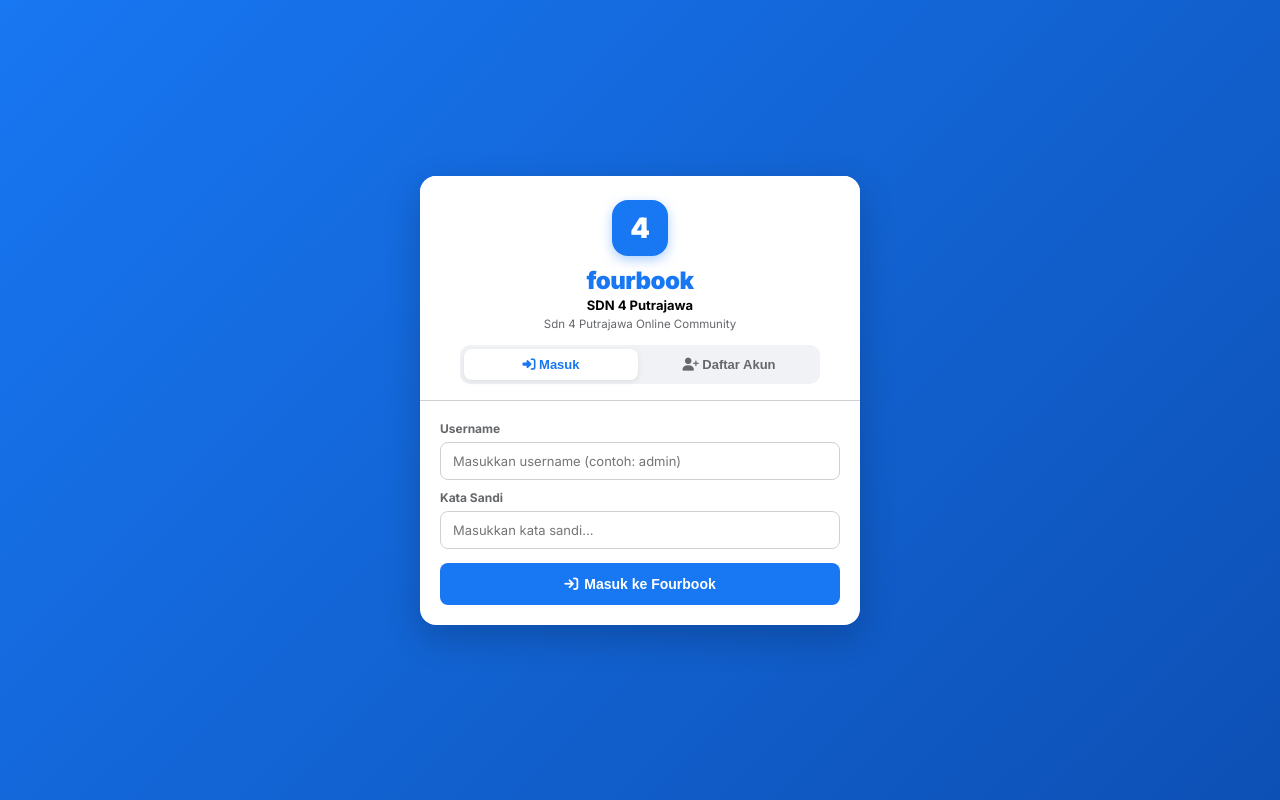
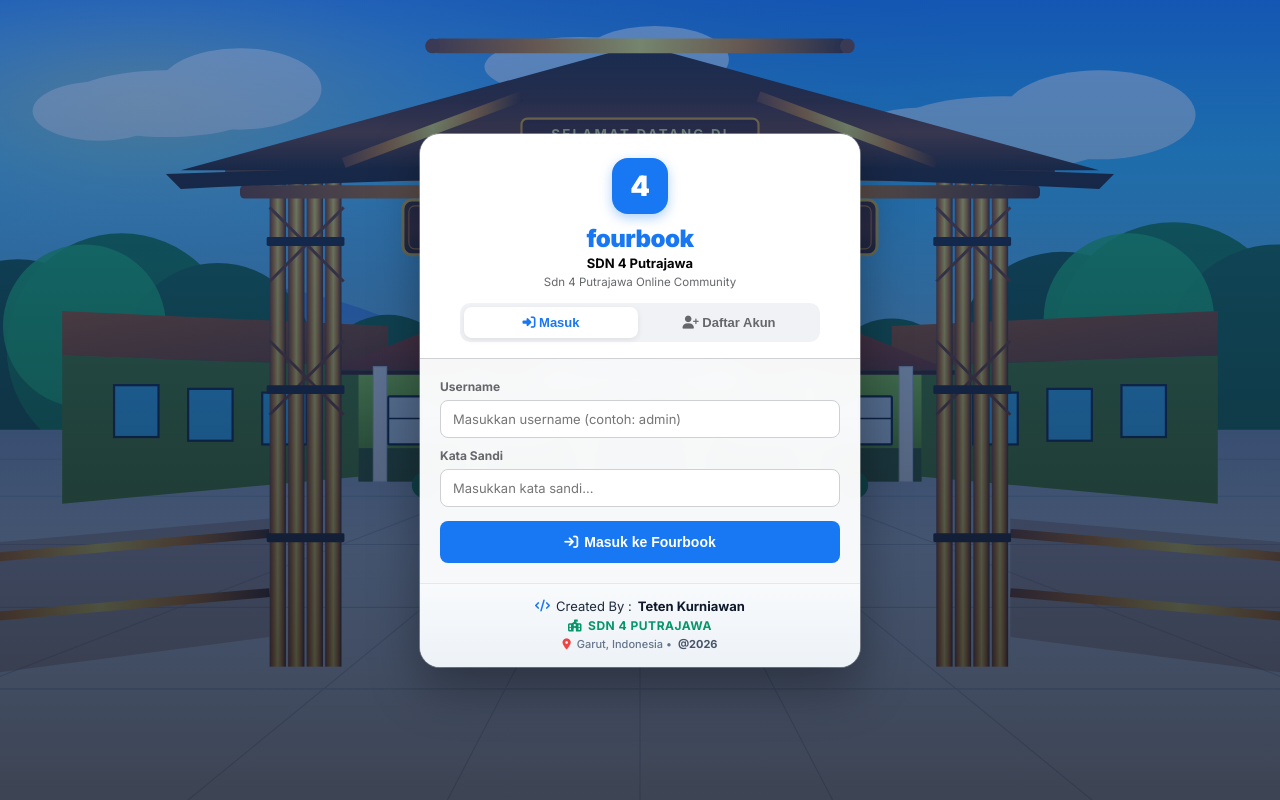
Before and after one commit to esdecikuya-4/Fourbook, a PHP site: page / in a window 1280 px wide. Run offline with PHP 8.4, Linux system fonts and the light colour scheme.

Commit message:
feat(auth): redesign login page with custom branding
Improve the authentication interface by adding a background illustration of the school, implementing a blurred card design, and including a developer/school attribution footer.

```diff
--- a/fourbook-web/css/style.css
+++ b/fourbook-web/css/style.css
@@ -855,19 +855,108 @@ body {
   display: flex;
   justify-content: center;
   align-items: center;
-  padding: 16px;
-  background: linear-gradient(135deg, #1877F2 0%, #0D50B5 100%);
+  padding: 24px 16px;
+  background-color: #0D50B5;
+  background-image:
+    linear-gradient(180deg, rgba(13, 80, 181, 0.45) 0%, rgba(15, 23, 42, 0.75) 100%),
+    url('../images/sdn4_building_bg.svg');
+  background-size: cover;
+  background-position: center bottom;
+  background-repeat: no-repeat;
+  background-attachment: fixed;
+  position: relative;
 }
 
 .fb-auth-card {
   width: 100%;
   max-width: 440px;
-  background: #ffffff;
-  border-radius: 16px;
-  box-shadow: 0 12px 36px rgba(0, 0, 0, 0.2);
+  background: rgba(255, 255, 255, 0.96);
+  backdrop-filter: blur(12px);
+  -webkit-backdrop-filter: blur(12px);
+  border-radius: 20px;
+  box-shadow: 0 20px 50px rgba(0, 0, 0, 0.35), 0 0 0 1px rgba(255, 255, 255, 0.4);
   overflow: hidden;
   display: flex;
   flex-direction: column;
+  position: relative;
+  z-index: 10;
+  animation: authCardFadeIn 0.4s ease-out;
+}
+
+@keyframes authCardFadeIn {
+  from {
+    opacity: 0;
+    transform: translateY(16px) scale(0.98);
+  }
+  to {
+    opacity: 1;
+    transform: translateY(0) scale(1);
+  }
+}
+
+.auth-card-footer {
+  margin-top: auto;
+  padding: 14px 20px 16px;
+  background: linear-gradient(180deg, #F8FAFC 0%, #EDF2F7 100%);
+  border-top: 1px solid #E2E8F0;
+  text-align: center;
+  display: flex;
+  flex-direction: column;
+  gap: 4px;
+}
+
+.auth-footer-creator {
+  font-size: 13px;
+  color: #1E293B;
+  display: flex;
+  align-items: center;
+  justify-content: center;
+  gap: 6px;
+}
+
+.auth-footer-creator i {
+  color: #1877F2;
+  font-size: 12px;
+}
+
+.auth-footer-creator strong {
+  color: #0F172A;
+  font-weight: 700;
+}
+
+.auth-footer-school {
+  font-size: 12px;
+  color: #059669;
+  font-weight: 800;
+  letter-spacing: 0.5px;
+  display: flex;
+  align-items: center;
+  justify-content: center;
+  gap: 6px;
+}
+
+.auth-footer-school i {
+  color: #059669;
+}
+
+.auth-footer-location {
+  font-size: 11px;
+  color: #64748B;
+  font-weight: 500;
+  display: flex;
+  align-items: center;
+  justify-content: center;
+  gap: 6px;
+}
+
+.auth-footer-location i {
+  color: #EF4444;
+  font-size: 11px;
+}
+
+.auth-footer-location span {
+  font-weight: 700;
+  color: #475569;
 }
 
 .auth-header {
--- a/fourbook-web/index.php
+++ b/fourbook-web/index.php
@@ -87,6 +87,19 @@ session_start();
             <i class="fa-solid fa-user-check"></i> Buat Akun Baru
           </button>
         </form>
+      </div>
+
+      <!-- ATTRIBUTION & SCHOOL BADGE FOOTER DI BAWAH FORM -->
+      <div class="auth-card-footer">
+        <div class="auth-footer-creator">
+          <i class="fa-solid fa-code"></i> Created By : <strong>Teten Kurniawan</strong>
+        </div>
+        <div class="auth-footer-school">
+          <i class="fa-solid fa-school-flag"></i> <strong>SDN 4 PUTRAJAWA</strong>
+        </div>
+        <div class="auth-footer-location">
+          <i class="fa-solid fa-location-dot"></i> Garut, Indonesia &bull; <span>@2026</span>
+        </div>
       </div>
     </div>
   </div>
```
Also changed, not shown: fourbook-web/images/sdn4_building_bg.svg (added), 2 other files.
